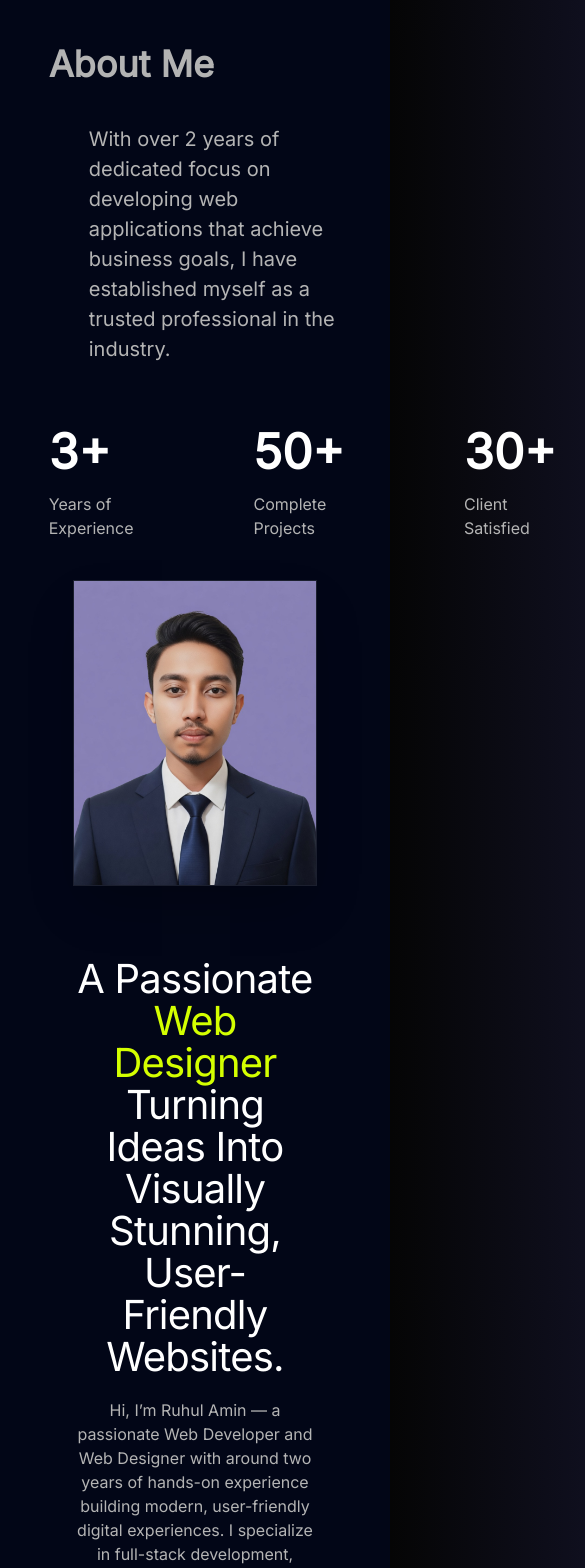
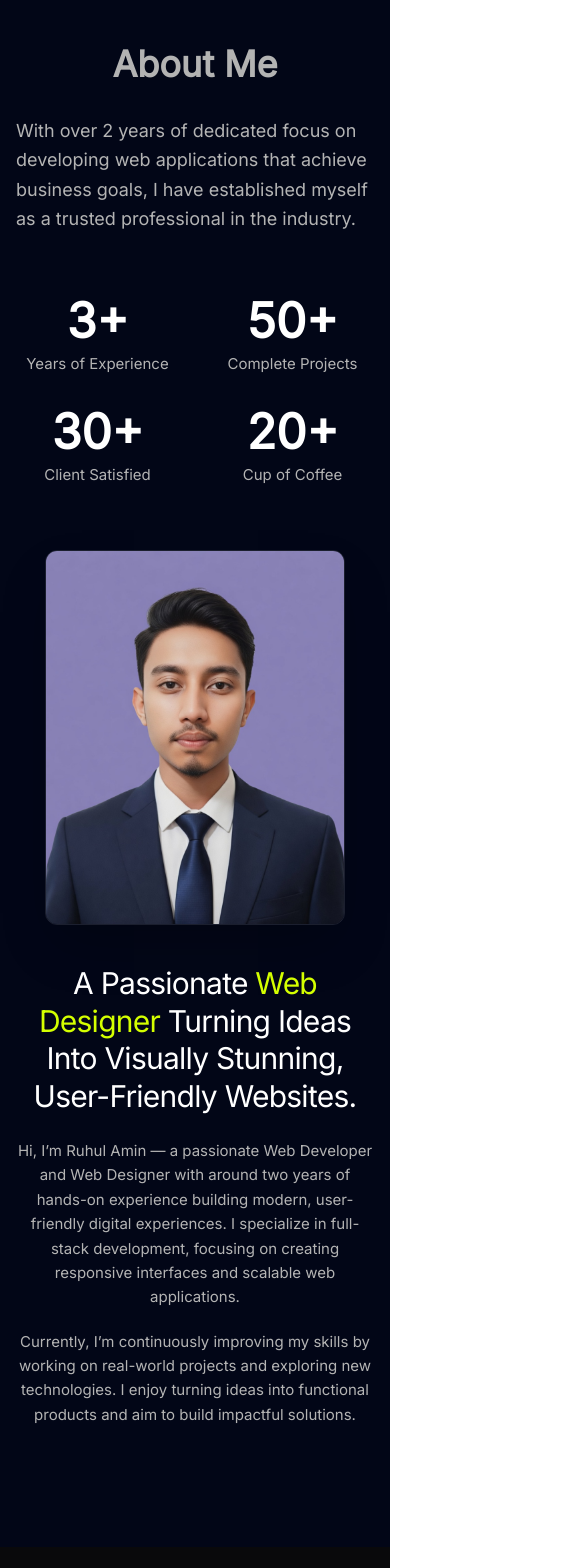
Before and after one commit to ruhul2003/My-Portfolio, a React (Vite) app: page / in a window 390 px wide. Shown: the part 920-2488 px from the top of the page, 585 px wide, since content can reach past the window. Built offline with nearby package versions, Linux system fonts and the light colour scheme.

Commit message:
Fixed some responsiveness isuue

```diff
--- a/src/Components/About.jsx
+++ b/src/Components/About.jsx
@@ -3,64 +3,66 @@ import profilePic from "../assets/pp.jpg";
 
 const About = () => {
     return (
-        <div className='w-9/12 mt-10 mx-auto'>
-            <h1 className="text-4xl md:text-6xl lg:text-[80px]  font-extrabold text-[#B3B3B3]">About Me</h1>
-            <p className='text-[#B4B4B4] mt-10 ml-10 text-[20px]'>With over 2 years of dedicated focus on developing web applications that achieve business goals, I have established myself as a trusted professional in the industry.</p>
+        <div className="w-full max-w-7xl mx-auto px-4 sm:px-6 lg:px-8 py-10">
 
-            {/* Counters */}
+            {/* Heading */}
+            <h1 className="text-4xl md:text-6xl lg:text-[80px] font-extrabold text-[#B3B3B3] text-center md:text-left">
+                About Me
+            </h1>
 
-            <div className='mt-16 mb-10 flex gap-30 w-full justify-start'>
-                <div className='flex flex-col gap-4 '>
-                    <h1 className='text-white font-extrabold text-5xl'>3+ </h1>
-                    <p className='text-[16px] text-[#B4B4B4]'>Years of Experience</p>
+            {/* Short Intro */}
+            <p className="text-[#B4B4B4] mt-8 text-[18px] md:text-[20px] max-w-3xl mx-auto md:mx-0 leading-relaxed">
+                With over 2 years of dedicated focus on developing web applications that achieve business goals, I have established myself as a trusted professional in the industry.
+            </p>
+
+            {/* Counters - Responsive Grid */}
+            <div className="mt-16 mb-16 grid grid-cols-2 md:grid-cols-4 gap-8 md:gap-10 lg:gap-12">
+                <div className="flex flex-col items-center md:items-start text-center md:text-left">
+                    <h1 className="text-white font-extrabold text-5xl">3+</h1>
+                    <p className="text-[15px] md:text-[16px] text-[#B4B4B4] mt-2">Years of Experience</p>
                 </div>
-                <div className='flex flex-col gap-4 '>
-                    <h1 className='text-white font-extrabold text-5xl'>50+ </h1>
-                    <p className='text-[16px] text-[#B4B4B4]'>Complete Projects</p>
+                <div className="flex flex-col items-center md:items-start text-center md:text-left">
+                    <h1 className="text-white font-extrabold text-5xl">50+</h1>
+                    <p className="text-[15px] md:text-[16px] text-[#B4B4B4] mt-2">Complete Projects</p>
                 </div>
-                <div className='flex flex-col gap-4 '>
-                    <h1 className='text-white font-extrabold text-5xl'>30+ </h1>
-                    <p className='text-[16px] text-[#B4B4B4]'>Client Satisfied</p>
+                <div className="flex flex-col items-center md:items-start text-center md:text-left">
+                    <h1 className="text-white font-extrabold text-5xl">30+</h1>
+                    <p className="text-[15px] md:text-[16px] text-[#B4B4B4] mt-2">Client Satisfied</p>
                 </div>
-                <div className='flex flex-col gap-4 '>
-                    <h1 className='text-white font-extrabold text-5xl'>20+ </h1>
-                    <p className='text-[16px] text-[#B4B4B4]'>Cup of Coffee</p>
+                <div className="flex flex-col items-center md:items-start text-center md:text-left">
+                    <h1 className="text-white font-extrabold text-5xl">20+</h1>
+                    <p className="text-[15px] md:text-[16px] text-[#B4B4B4] mt-2">Cup of Coffee</p>
                 </div>
             </div>
 
-            {/* Banner */}
+            {/* Profile + Bio Section */}
+            <div className="flex flex-col lg:flex-row items-center gap-10 lg:gap-16 mt-10">
 
-            <div className="flex flex-col lg:flex-row items-center gap-10 lg:gap-16 px-6 md:px-10 lg:px-16 max-w-7xl mx-auto min-h-[85vh]">
-
-                {/* Profile Image - Increased Size */}
-                <div className="shrink-0 w-full max-w-[320px] sm:max-w-[380px] lg:max-w-[440px] xl:max-w-[480px] mx-auto lg:mx-0">
+                {/* Profile Image */}
+                <div className="shrink-0 w-full max-w-[300px] sm:max-w-[340px] lg:max-w-[440px] mx-auto lg:mx-0">
                     <img
                         src={profilePic}
                         alt="Profile"
-                        className="w-full aspect-4/5 object-cover
-                       border border-white/10 shadow-2xl"
+                        className="w-full aspect-[4/5] object-cover rounded-xl border border-white/10 shadow-2xl"
                     />
                 </div>
 
-                {/* Text Content - Lighter Text */}
-                <div className="flex-1 text-center lg:text-left mt-8 lg:mt-0">
-                    <h1 className="text-[40px] leading-[1.05] font-light text-white tracking-[-0.02em]">
+                {/* Text Content */}
+                <div className="flex-1 text-center lg:text-left">
+                    <h1 className="text-3xl sm:text-4xl lg:text-[42px] leading-tight font-light text-white tracking-tight">
                         A Passionate <span className="text-[#D4FF00] font-medium">Web Designer</span> Turning
                         Ideas Into Visually Stunning, User-Friendly Websites.
                     </h1>
 
-                    {/* Bio Text - Also lighter */}
-                    <p className='text-[16px] text-[#B4B4B4] mt-5'>
-                        Hi, I’m Ruhul Amin — a passionate Web Developer and Web Designer with around two years of hands-on experience building modern, user-friendly digital experiences. I specialize in full-stack development, focusing on creating responsive interfaces and scalable web applications that deliver both performance and clean design.
+                    <p className="text-[15px] md:text-[16px] text-[#B4B4B4] mt-6 leading-relaxed">
+                        Hi, I’m Ruhul Amin — a passionate Web Developer and Web Designer with around two years of hands-on experience building modern, user-friendly digital experiences. I specialize in full-stack development, focusing on creating responsive interfaces and scalable web applications.
                     </p>
 
-                    <p className='text-[16px] text-[#B4B4B4] mt-5'>
-                        Currently, I’m continuously improving my skills by working on real-world projects and exploring new technologies. I enjoy turning ideas into functional products and aim to build impactful solutions while growing as a developer in the ever-evolving tech world.
+                    <p className="text-[15px] md:text-[16px] text-[#B4B4B4] mt-5 leading-relaxed">
+                        Currently, I’m continuously improving my skills by working on real-world projects and exploring new technologies. I enjoy turning ideas into functional products and aim to build impactful solutions.
                     </p>
-
                 </div>
             </div>
-
         </div>
     );
 };
```
